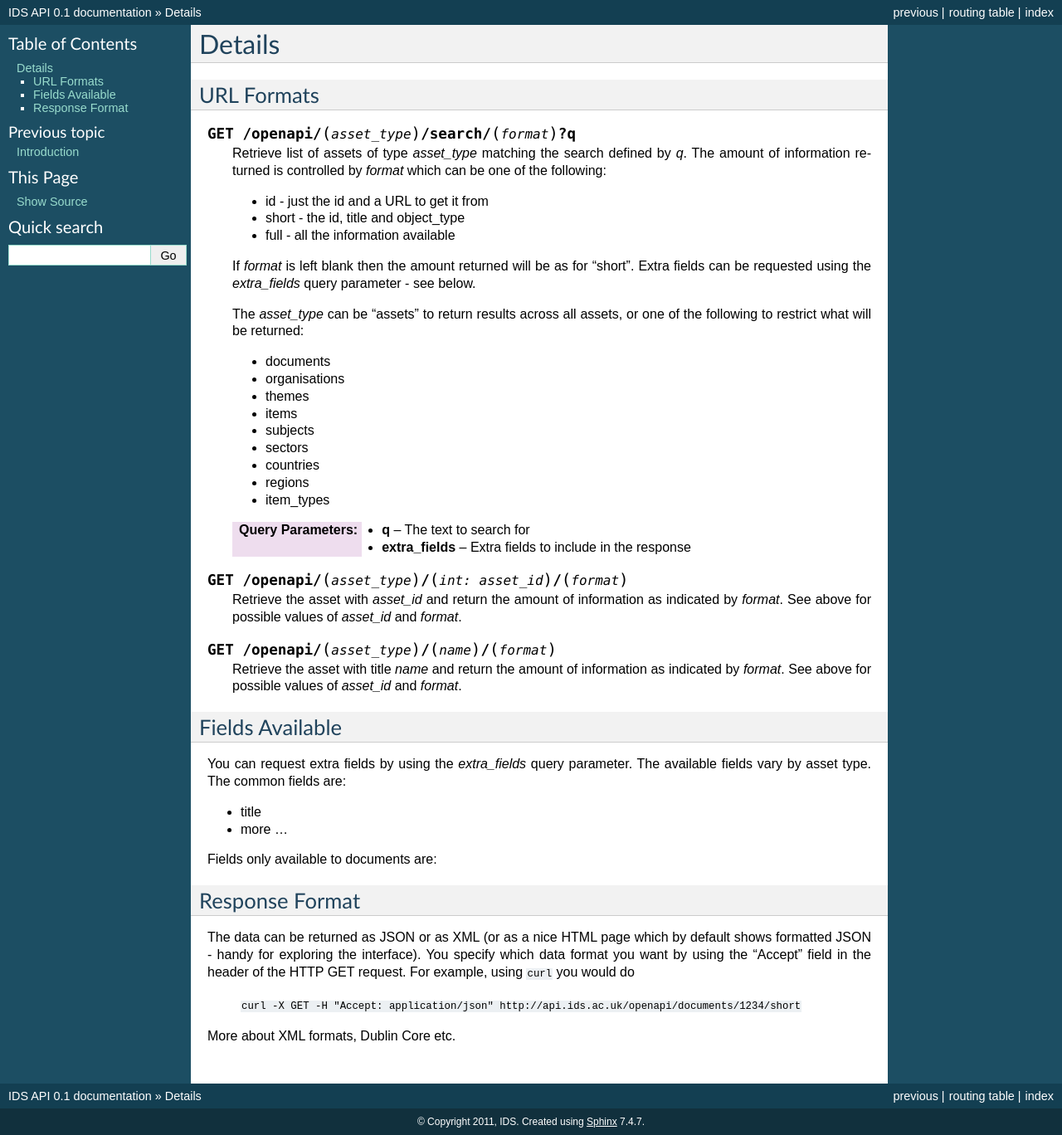
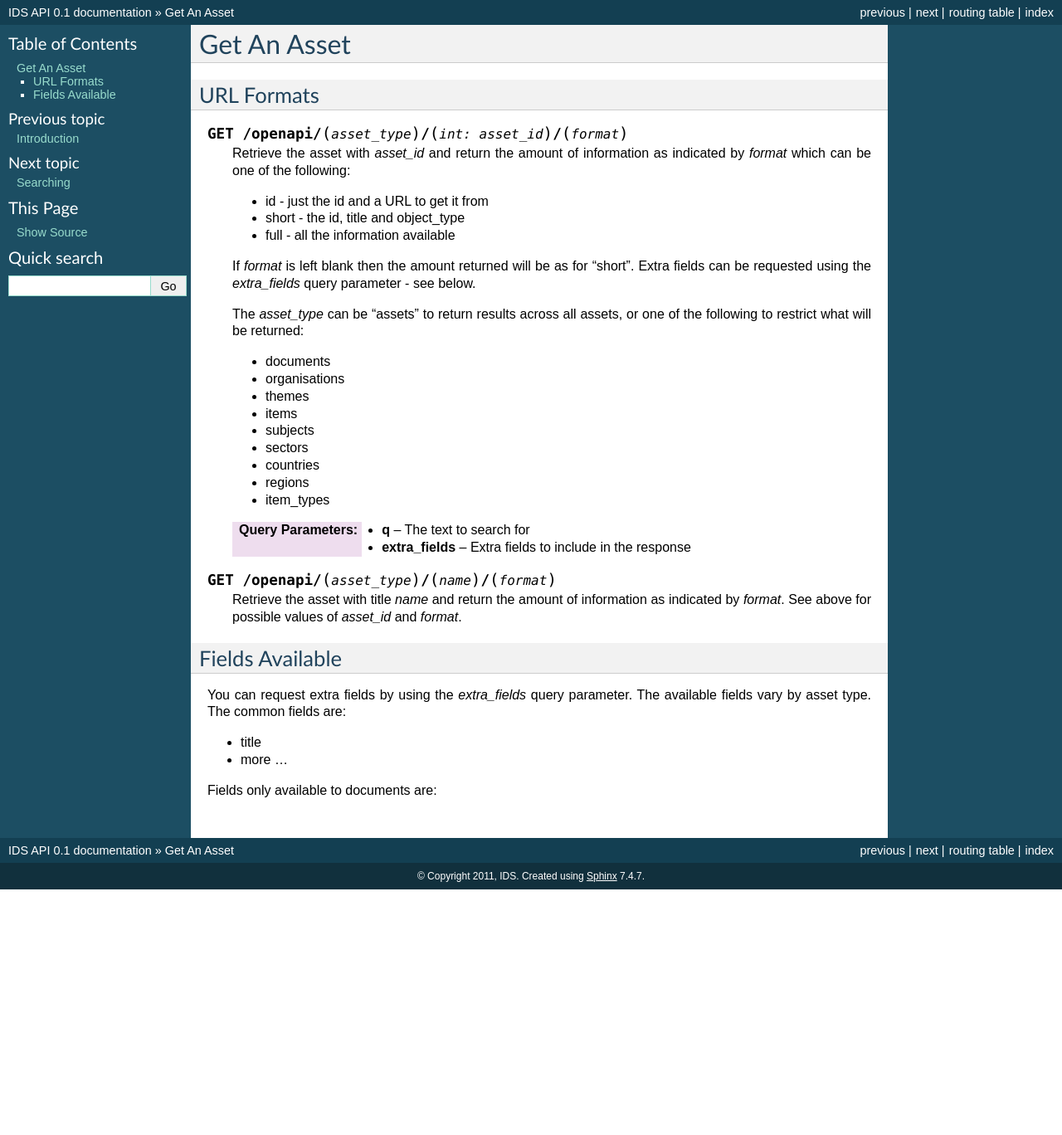
Before and after one commit to oriel-hub/api, a Sphinx documentation site: the page built from docs/get_asset.rst, in a window 1280 px wide. Shown: the whole page at 83% size. Built offline with Sphinx 7.4.7, drawn with Linux system fonts in a browser that asks for light colours; after the commit the page ends 1072 px from its top, so only the background shows below that.

Commit message:
re-ordered documentation
git-svn-id: https://svn.aptivate.org/svn/idsapi/dev@5198 679a26be-e637-0410-a801-b7d8065a4221

```diff
--- a/docs/details.rst
+++ b/docs/get_asset.rst
@@ -1,14 +1,13 @@
-Details
-=======
+Get An Asset
+============
 
 URL Formats
 -----------
 
-.. http:get:: /openapi/(asset_type)/search/(format)?q
+.. http:get:: /openapi/(asset_type)/(int:asset_id)/(format)
 
-   Retrieve list of assets of type `asset_type` matching the search defined by
-   `q`. The amount of information returned is controlled by `format` which can
-   be one of the following:
+   Retrieve the asset with `asset_id` and return the amount of information as
+   indicated by `format` which can be one of the following:
 
    * id - just the id and a URL to get it from
    * short - the id, title and object_type
@@ -34,11 +33,6 @@ URL Formats
    :query q: The text to search for
    :query extra_fields: Extra fields to include in the response
 
-.. http:get:: /openapi/(asset_type)/(int:asset_id)/(format)
-
-   Retrieve the asset with `asset_id` and return the amount of information as
-   indicated by `format`. See above for possible values of `asset_id` and
-   `format`.
 
 .. http:get:: /openapi/(asset_type)/(name)/(format)
 
@@ -56,16 +50,3 @@ available fields vary by asset type. The common fields are:
 * more ...
 
 Fields only available to documents are:
-
-
-Response Format
----------------
-
-The data can be returned as JSON or as XML (or as a nice HTML page which by
-default shows formatted JSON - handy for exploring the interface). You specify
-which data format you want by using the "Accept" field in the header of
-the HTTP GET request. For example, using ``curl`` you would do
-
-    ``curl -X GET -H "Accept: application/json" http://api.ids.ac.uk/openapi/documents/1234/short``
-
-More about XML formats, Dublin Core etc.
--- a/docs/index.rst
+++ b/docs/index.rst
@@ -12,7 +12,9 @@ Contents:
    :maxdepth: 2
 
    intro
-   details
+   get_asset
+   searching
+   response
 
 Indices and tables
 ==================
```
Also changed, not shown: docs/response.rst (added, +14 -0 lines), docs/searching.rst (added, +38 -0 lines).
